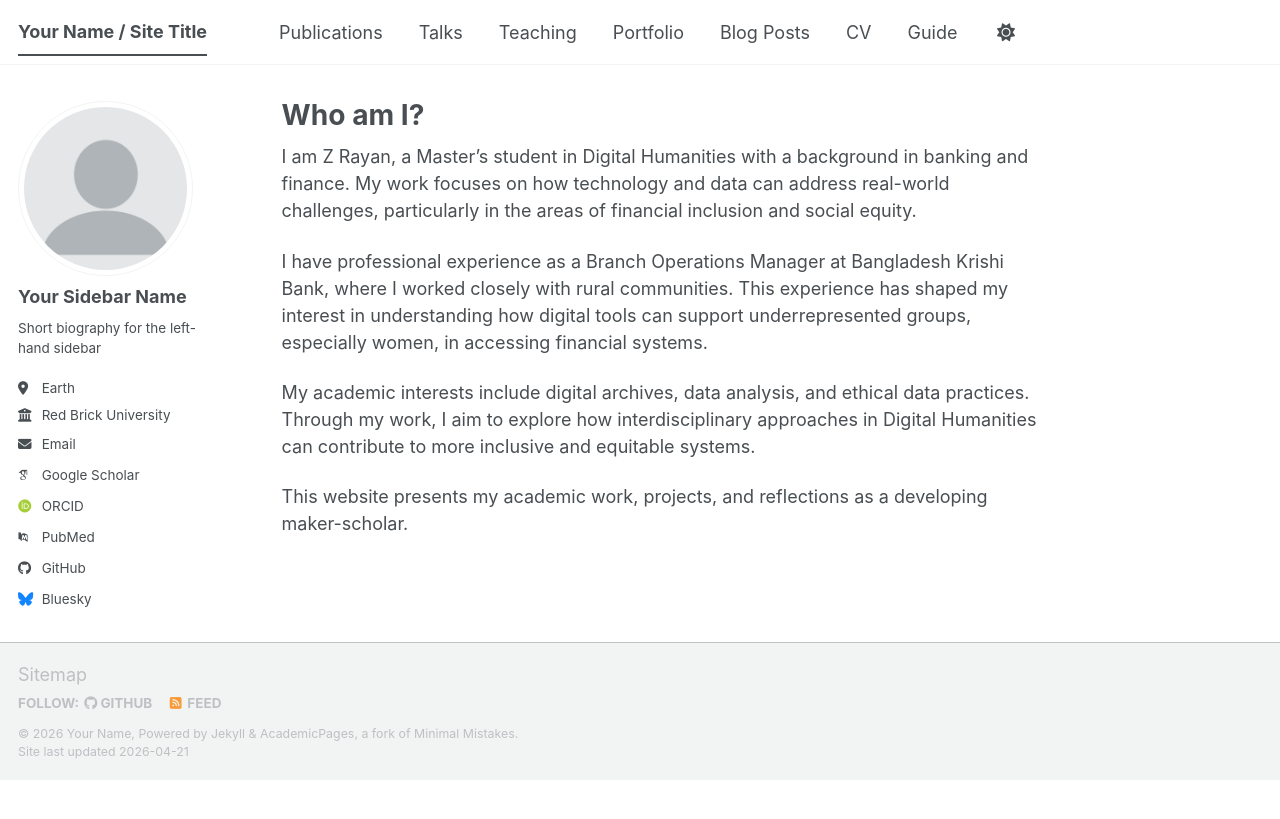
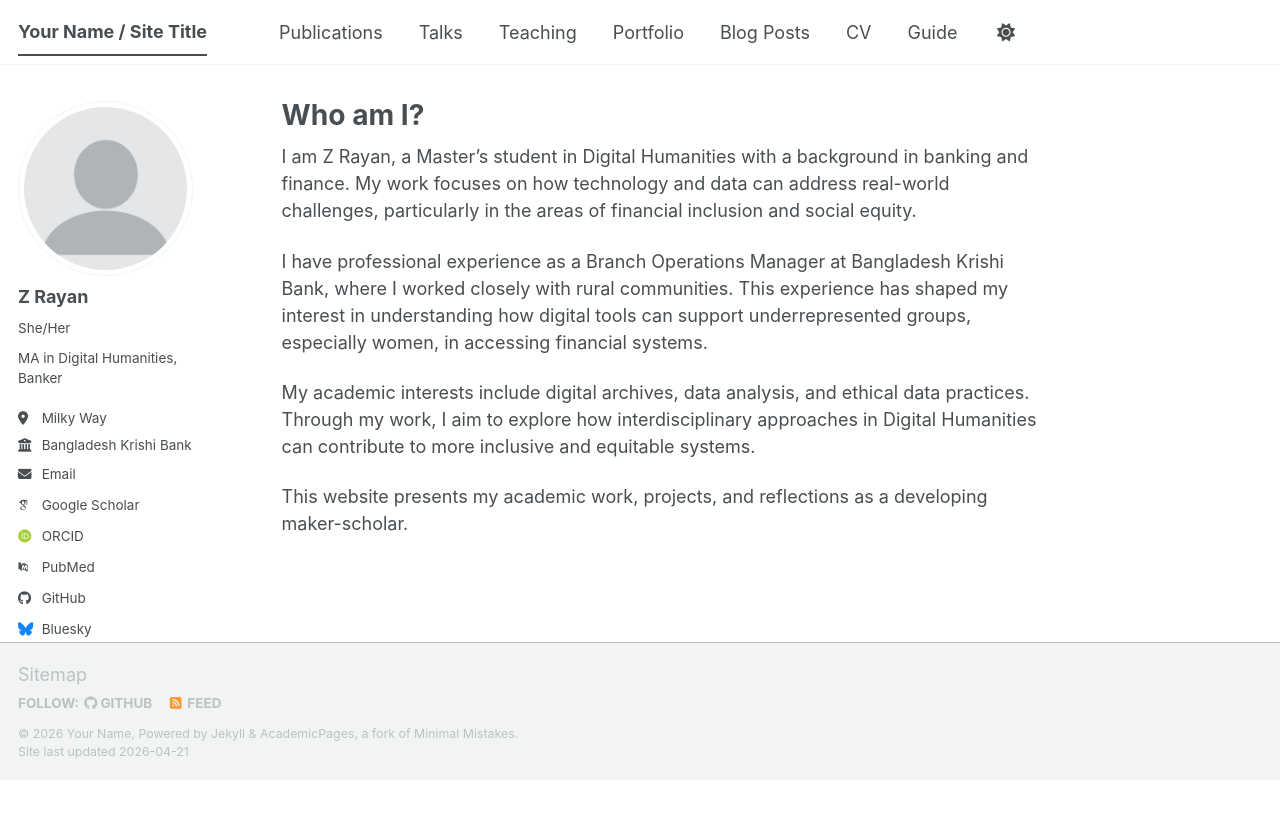
Before and after one commit to zed-aar/This-is-me, a Jekyll site: the page built from _pages/about.md, in a window 1280 px wide. Shown: the top 819 px of the page. Built offline with Jekyll 4.4.1, drawn with Linux system fonts in a browser that asks for light colours; some web fonts are replaced; a script bundle is joined from its source files by our own code; library files that are not in the unit come from our copies.

Commit message:
Update _config.yml

```diff
--- a/_config.yml
+++ b/_config.yml
@@ -23,11 +23,11 @@ repository               : "zed-aar/This-is-me"
 author:
   # Biographic information
   avatar           : "profile.png"
-  name             : "Your Sidebar Name"
-  pronouns         : # example: "she/her"
-  bio              : "Short biography for the left-hand sidebar"
-  location         : "Earth"
-  employer         : "Red Brick University"
+  name             : "Z Rayan"
+  pronouns         : "She/Her"
+  bio              : "MA in Digital Humanities, Banker"
+  location         : "Milky Way"
+  employer         : "Bangladesh Krishi Bank"
   uri              : # URL
   email            : "none@example.org"
 
```
